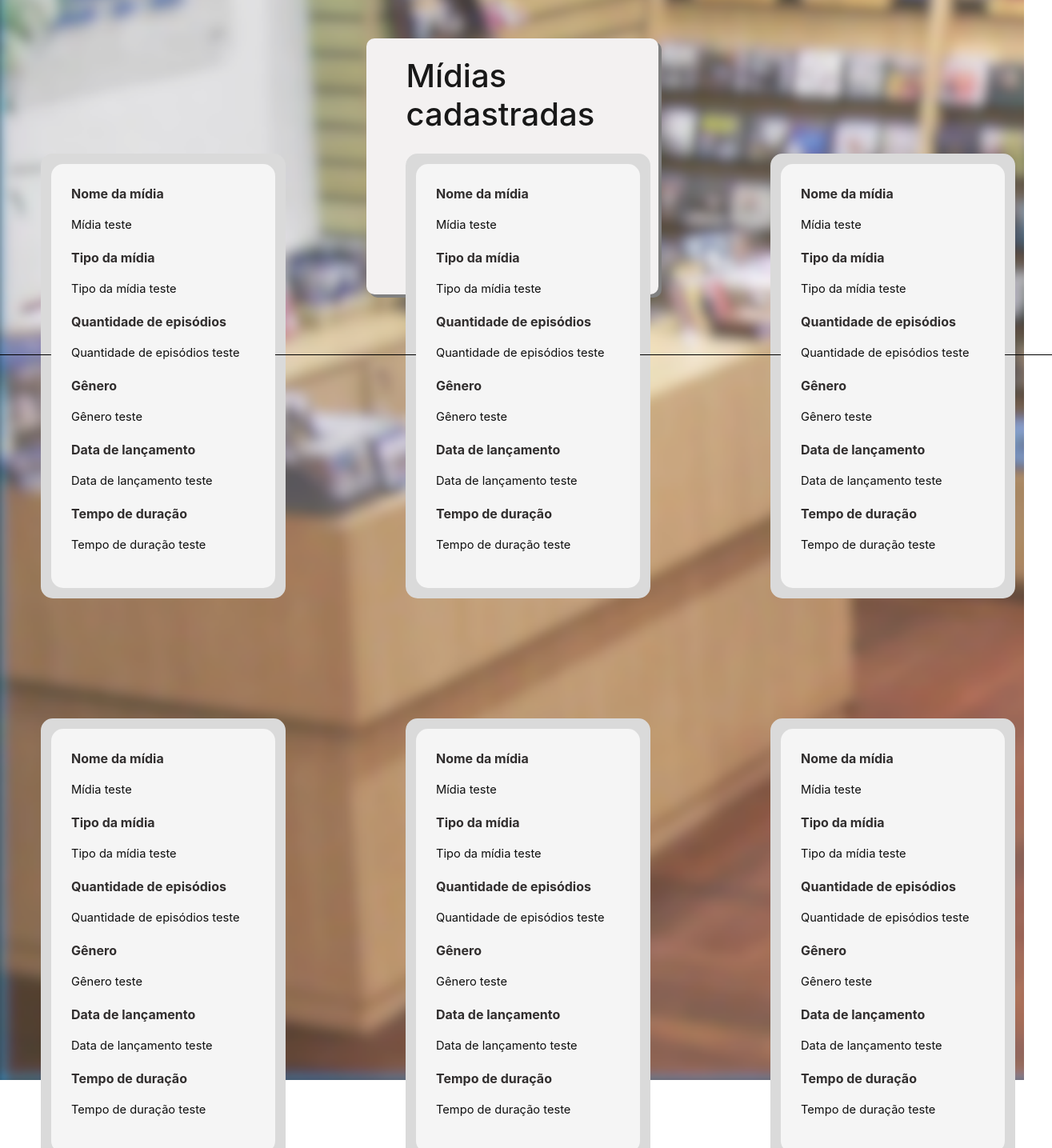
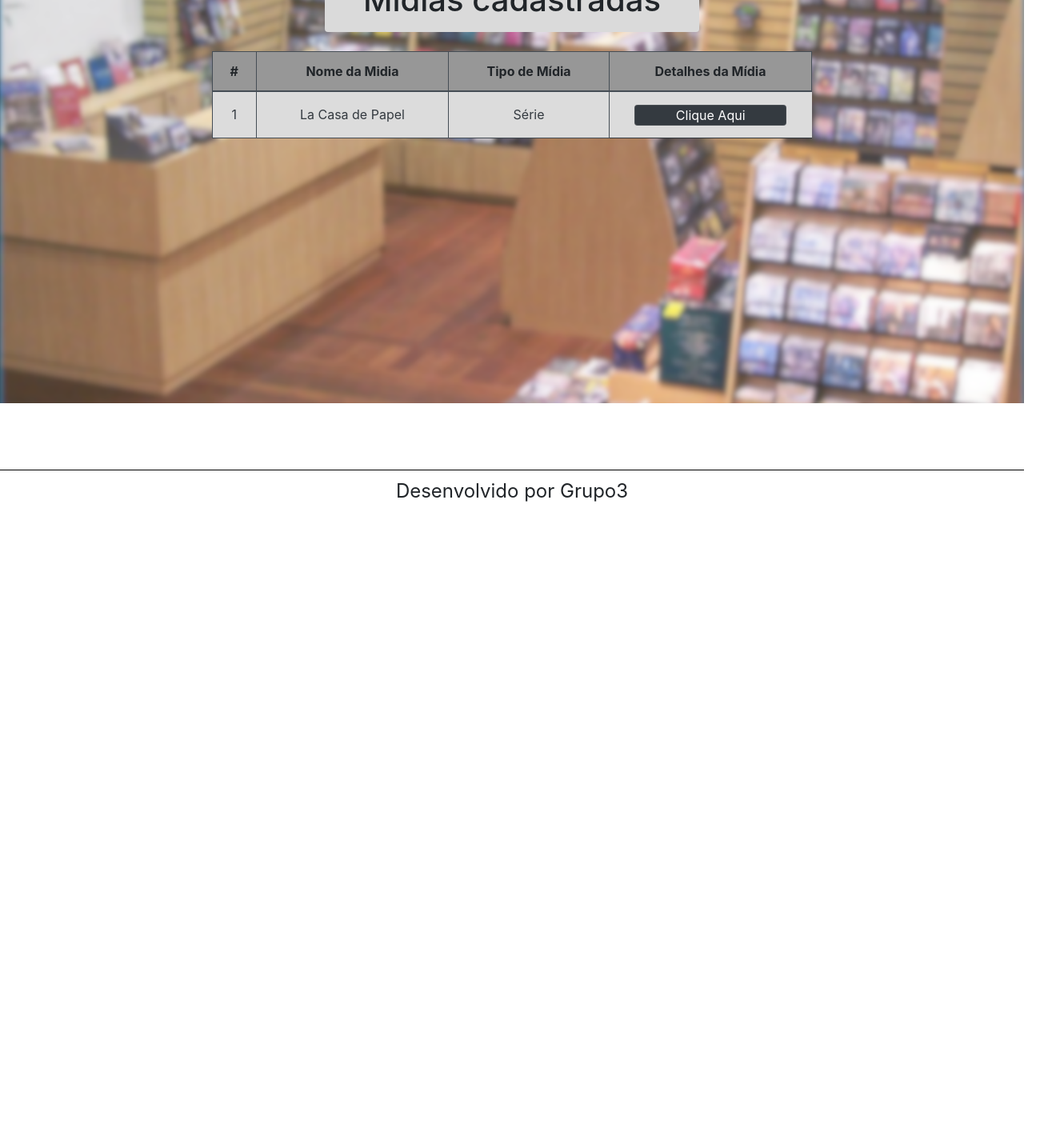
Before and after one commit to vitorHoller/projeto-trainee3, a React (Create React App) app in the folder Projeto/grupo3/: page /midias in a window 1280 px wide. Shown: the part 160-1595 px from the top of the page at 80% size, 1315 px wide, since content can reach past the window. After the commit the page ends 800 px from the top, so only its background shows below. Built offline with nearby package versions, Linux system fonts and the light colour scheme.

Commit message:
Mudanças na tabela de listar mídias

```diff
--- a/Projeto/grupo3/src/Pages/ListarMidias/listarMidias.css
+++ b/Projeto/grupo3/src/Pages/ListarMidias/listarMidias.css
@@ -1,9 +1,7 @@
 .back {
     display: flex;
     flex-direction: column;
-    align-items: center;
     background-image: url(./fundo_borrado.png);
-    height: 1510px;
     -webkit-background-size: cover;
     -o-background-size: cover;
     -moz-background-size: cover;
@@ -11,107 +9,32 @@
     background-repeat: no-repeat;
 }
 
-.header {
+.headerr {
     display: flex;
-    flex-direction: center;
     text-align: center;
+    margin-left: 820px;
 }
 
-.back h1 {
-    margin-bottom: 25px;
-    margin-top: 13px;
-    margin-left: 40px;
-    color: rgba(0,0,0,0.9);
+.titulo{
+    height: auto;
+    width: fit-content;
+    background-color: rgb(218, 218, 218);
 }
 
-.back ul {
-    display: grid;
-    grid-template-columns: 1fr 1fr 1fr ;
-    grid-gap: 150px;
-    list-style: none;
-    color: green;
+.tabelaheight{
+    height: 440px;
+    width: 750px;
+}
+.titulotabela{
+    background-color: rgb(151, 151, 151);
 }
 
-.back ul li {
-    background-color:rgb(245, 245, 245);
-    width: 280px;
-    padding: 25px;
-    border-radius: 15px;
-    position: relative;
-    overflow: hidden;
+.bodytabela{
+    background-color: rgb(218, 218, 218);
 }
 
-.back ul li strong {
-    display: block;
-    margin-bottom: 15px;
-    color: rgb(49, 46, 46);
+.footerrr {
+    text-align: center;
+    font-size: 18pt;
+    border-top: 1px solid black;
 }
-
-.back ul li p {
-    color: rgb(15, 15, 15);
-    display: block;
-    line-height: 25px;
-    font-size: 11pt;
-}
-
-.cadm{
-    margin: 10px;
-    width: 150px;
-    height: 24px;
-    background-color: #ddd;
-    border-radius: 5px;
-    padding-top: 3px;
-    transition: background-color 1s;
-    cursor: pointer;
-    color: black;
-}
-
-.cadu{
-    margin: 10px;
-    width: 150px;
-    height: 24px;
-    background-color: #ddd;
-    border-radius: 5px;
-    padding-top: 3px;
-    transition: background-color 1s;
-    cursor: pointer;
-    color: black;
-}
-
-.ln{
-    margin: 10px;
-    width: 150px;
-    height: 24px;
-    background-color: #ddd;
-    border-radius: 5px;
-    padding-top: 3px;
-    transition: background-color 1s;
-    cursor: pointer;
-    color: black;
-}
-
-.ln:hover{
-    background-color:  rgb(151, 151, 151);
-}
-
-.cadu:hover{
-    background-color:  rgb(151, 151, 151);
-}
-
-.cadm:hover{
-    background-color:  rgb(151, 151, 151);
-}
-
-footer h3 {
-    margin-top: 75px;
-    text-align: center;
-    font-size: 11pt;
-    border-top: 1px solid black;
-    width: 1350px;
-}
-
-.bordaporfora {
-    background-color: rgb(218, 218, 218);
-    padding: 13px;
-    border-radius: 15px;
-}
--- a/Projeto/grupo3/src/Pages/ListarMidias/listarMidias.js
+++ b/Projeto/grupo3/src/Pages/ListarMidias/listarMidias.js
@@ -1,172 +1,102 @@
 import React from 'react'
 import './listarMidias.css'
-import { Button, Form, FormGroup, FormLabel, Nav, NavDropdown, Navbar, FormControl } from 'react-bootstrap'
+import { Table, Nav, NavDropdown, Navbar, FormControl, Modal, Button } from 'react-bootstrap'
 import 'bootstrap/dist/css/bootstrap.min.css'
+
+function MyVerticallyCenteredModal(props) {
+    return (
+        <Modal
+            {...props}
+            size="lg"
+            aria-labelledby="contained-modal-title-vcenter"
+            centered
+        >
+            <Modal.Header closeButton>
+                <Modal.Title id="contained-modal-title-vcenter">
+                    La Casa de Papel
+          </Modal.Title>
+            </Modal.Header>
+            <Modal.Body>
+                <h4>Quantidade de Episódios</h4>
+                <p>38</p>
+                <h4>Gênero</h4>
+                <p>Suspense</p>
+                <h4>Data de Lançamento</h4>
+                <p>01/01/01</p>
+                <h4>Tempo de Duração</h4>
+                <p>45 minutos</p>
+                <h4>Descrição</h4>
+                <p>Série muito doida!</p>
+            </Modal.Body>
+            <Modal.Footer>
+                <Button>Editar</Button>
+                <Button onClick={props.onHide}>Close</Button>
+            </Modal.Footer>
+        </Modal>
+    );
+}
 
 export default function ListarMidias() {
 
+    const [modalShow, setModalShow] = React.useState(false);
     return (
 
-        <div className='back'>
+        <div className='back overflow-hidden'>
 
-          <div className='header rounded' >
-                <Navbar className = 'batba rounded mt-2 mr-2' bg="light" expand="lg">
+            <div className='headerr rounded'>
+                <Navbar className='batba rounded mt-2 mr-2' bg="light" expand="lg">
                     <Navbar.Brand>Eu já vi isso!!</Navbar.Brand>
                     <Navbar.Toggle aria-controls="basic-navbar-nav" />
                     <Navbar.Collapse id="basic-navbar-nav">
                         <Nav className="mr-auto">
                             <Nav.Link href='http://localhost:3000/'>Login</Nav.Link>
                             <Nav.Link href='http://localhost:3000/cadastrousuario'>Cadastrar Usuário</Nav.Link>
-                            <Nav.Link href="http://localhost:3000/midias">Listar Mídias</Nav.Link>
+                            <Nav.Link href="http://localhost:3000/midias">Cadastrar Mídias</Nav.Link>
                         </Nav>
                     </Navbar.Collapse>
                 </Navbar>
             </div>
 
-            <div className='body'>
+            <div className = 'mt-3'>
 
-                <h1>Mídias cadastradas</h1>
-                <ul>
+                <h1 className='titulo p-3 pr-5 pl-5 rounded ml-auto mr-auto m-3 mb-4'>Mídias cadastradas</h1>
 
-                    <div className='bordaporfora'>
-                        {/*numeros de 'bloquinhos' que vai ser mostrado na pagina
-                    depende da quantidade de midias inseridas que o backend passar.*/}
-                        <li>
-                            <strong>Nome da mídia</strong>
-                            <p>Mídia teste</p>
+                <div className = 'tabelaheight mr-auto ml-auto'>
 
-                            <strong>Tipo da mídia</strong>
-                            <p>Tipo da mídia teste</p>
+                    <Table striped bordered variant='dark'>
+                        <thead className='titulotabela text-center' >
+                            <tr className='text-body'>
+                                <th>#</th>
+                             <th>Nome da Midia</th>
+                             <th>Tipo de Mídia</th>
+                             <th>Detalhes da Mídia</th>
+                             </tr>
+                        </thead>
 
-                            <strong>Quantidade de episódios</strong>
-                            <p>Quantidade de episódios teste</p>
+                        <tbody className='bodytabela text-center text-dark'>
+                             <tr>
+                                 <td className='numero pt-3'>1</td>
+                                 <td className='pt-3'>La Casa de Papel</td>
+                                 <td className='pt-3'>Série</td>
+                                 <>
+                                 <Button variant="outline-light mt-3" className='text-white bg-dark w-75' onClick={() => setModalShow(true)}>Clique Aqui</Button>
+                                 <MyVerticallyCenteredModal
+                                 show={modalShow}
+                                 onHide={() => setModalShow(false)}
+                                 />
+                                 </>
 
-                            <strong>Gênero</strong>
-                            <p>Gênero teste</p>
 
-                            <strong>Data de lançamento</strong>
-                            <p>Data de lançamento teste</p>
-
-                            <strong>Tempo de duração</strong>
-                            <p>Tempo de duração teste</p>
-                        </li>
-                    </div>
-
-                    <div className='bordaporfora'>
-                        <li>
-                            <strong>Nome da mídia</strong>
-                            <p>Mídia teste</p>
-
-                            <strong>Tipo da mídia</strong>
-                            <p>Tipo da mídia teste</p>
-
-                            <strong>Quantidade de episódios</strong>
-                            <p>Quantidade de episódios teste</p>
-
-                            <strong>Gênero</strong>
-                            <p>Gênero teste</p>
-
-                            <strong>Data de lançamento</strong>
-                            <p>Data de lançamento teste</p>
-
-                            <strong>Tempo de duração</strong>
-                            <p>Tempo de duração teste</p>
-                        </li>
-                    </div>
-
-                    <div className='bordaporfora'>
-                        <li>
-                            <strong>Nome da mídia</strong>
-                            <p>Mídia teste</p>
-
-                            <strong>Tipo da mídia</strong>
-                            <p>Tipo da mídia teste</p>
-
-                            <strong>Quantidade de episódios</strong>
-                            <p>Quantidade de episódios teste</p>
-
-                            <strong>Gênero</strong>
-                            <p>Gênero teste</p>
-
-                            <strong>Data de lançamento</strong>
-                            <p>Data de lançamento teste</p>
-
-                            <strong>Tempo de duração</strong>
-                            <p>Tempo de duração teste</p>
-                        </li>
-                    </div>
-
-                    <div className='bordaporfora'>
-                        <li>
-                            <strong>Nome da mídia</strong>
-                            <p>Mídia teste</p>
-
-                            <strong>Tipo da mídia</strong>
-                            <p>Tipo da mídia teste</p>
-
-                            <strong>Quantidade de episódios</strong>
-                            <p>Quantidade de episódios teste</p>
-
-                            <strong>Gênero</strong>
-                            <p>Gênero teste</p>
-
-                            <strong>Data de lançamento</strong>
-                            <p>Data de lançamento teste</p>
-
-                            <strong>Tempo de duração</strong>
-                            <p>Tempo de duração teste</p>
-                        </li>
-                    </div>
-
-                    <div className='bordaporfora'>
-                        <li>
-                            <strong>Nome da mídia</strong>
-                            <p>Mídia teste</p>
-
-                            <strong>Tipo da mídia</strong>
-                            <p>Tipo da mídia teste</p>
-
-                            <strong>Quantidade de episódios</strong>
-                            <p>Quantidade de episódios teste</p>
-
-                            <strong>Gênero</strong>
-                            <p>Gênero teste</p>
-
-                            <strong>Data de lançamento</strong>
-                            <p>Data de lançamento teste</p>
-
-                            <strong>Tempo de duração</strong>
-                            <p>Tempo de duração teste</p>
-                        </li>
-                    </div>
-
-                    <div className='bordaporfora'>
-                        <li>
-                            <strong>Nome da mídia</strong>
-                            <p>Mídia teste</p>
-
-                            <strong>Tipo da mídia</strong>
-                            <p>Tipo da mídia teste</p>
-
-                            <strong>Quantidade de episódios</strong>
-                            <p>Quantidade de episódios teste</p>
-
-                            <strong>Gênero</strong>
-                            <p>Gênero teste</p>
-
-                            <strong>Data de lançamento</strong>
-                            <p>Data de lançamento teste</p>
-
-                            <strong>Tempo de duração</strong>
-                            <p>Tempo de duração teste</p>
-                        </li>
-                    </div>
-                </ul>
+                             </tr>
+                        </tbody>
+                    </Table>
+                </div>
             </div>
 
-            <footer>
-                <h3>Desenvolvido pelo Grupo3</h3>
-            </footer>
+
+            <div className='footerrr p-2 fixed-bottom'>
+                    Desenvolvido por Grupo3
+                </div>
 
         </div >
     )
```
